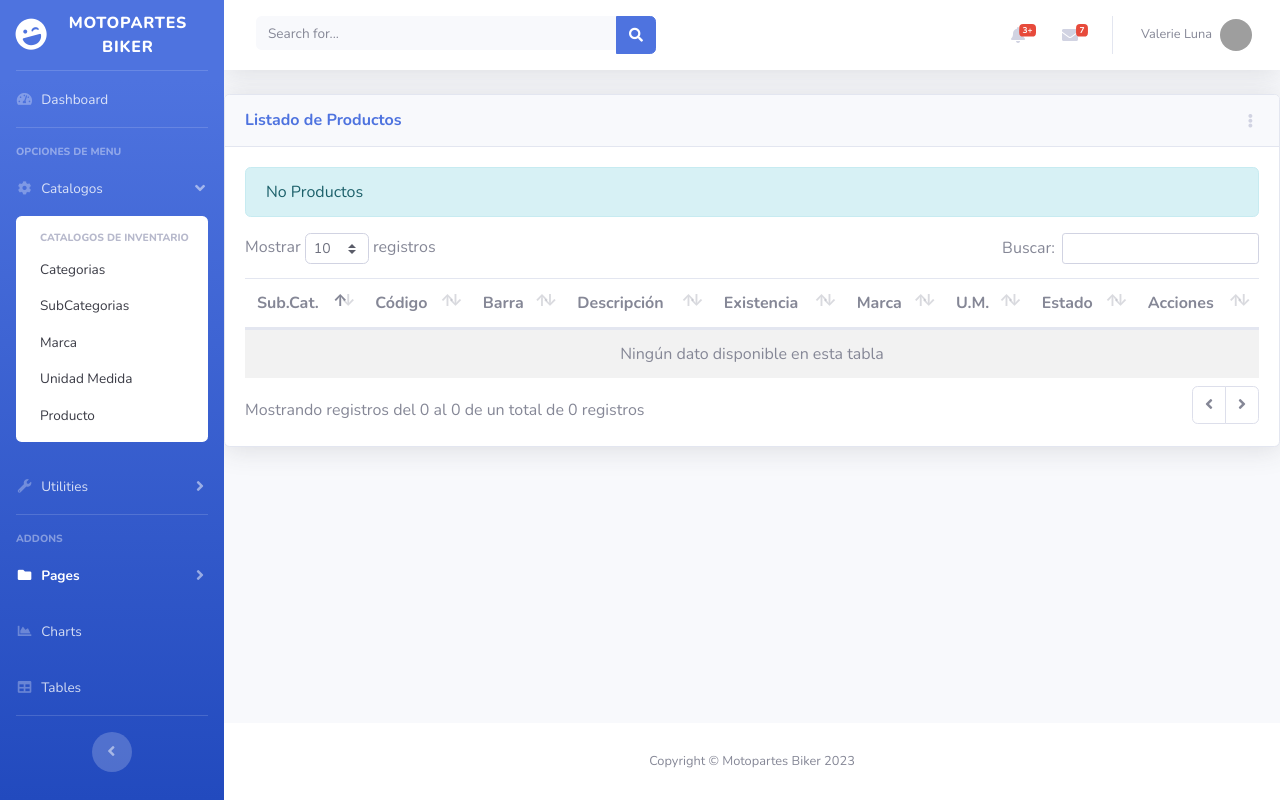
After one commit to JonatSrG/Django_System, a Django app: page /inv/productos/ in a window 1280 px wide, after a click on "Catalogos". The commit adds this page. Run offline with Django 3.2, Linux system fonts and the light colour scheme; the visitor is signed in with stand-in values (Sample User, id 1); data that the repository does not hold is empty; some libraries are stand-ins or nearby versions; grey boxes are pictures that could not be loaded.

Commit message:
creancion de model,view,form,urly and template pro_list ya funcionando

```diff
--- /dev/null
+++ b/inv/templates/inv/producto_list.html
@@ -0,0 +1,90 @@
+{% extends 'base/base.html' %}
+
+{% block page_content %}
+<div class="card shadow mb-4">
+  <!-- Card Header - Dropdown -->
+  <div class="card-header py-3 d-flex flex-row align-items-center justify-content-between">
+    <h6 class="m-0 font-weight-bold text-primary">Listado de Productos</h6>
+    <div class="dropdown no-arrow">
+      <a class="dropdown-toggle" href="#" role="button" id="dropdownMenuLink" data-toggle="dropdown" aria-haspopup="true" aria-expanded="false">
+        <i class="fas fa-ellipsis-v fa-sm fa-fw text-gray-400"></i>
+      </a>
+      <div class="dropdown-menu dropdown-menu-right shadow animated--fade-in" aria-labelledby="dropdownMenuLink">
+        <div class="dropdown-header">Acciones:</div>
+        <a class="dropdown-item" onclick="return abrir_modal" href="#"><i class="far fa-calendar-plus"></i> Nuevo</a>
+      </div>
+    </div>
+  </div>
+  <!-- Card Body -->
+  <div class="card-body">
+    {% if not obj %}
+    <div class="alert alert-info">No Productos</div>
+    {% endif %}
+    <table class="table table-striped table-hover dt-responsive nowrap" style="width:100%">
+      <thead>
+        <th>Sub.Cat.</th>
+        <th>Código</th>
+        <th>Barra</th>
+        <th>Descripción</th>
+        <th>Existencia</th>
+        <th>Marca</th>
+        <th>U.M.</th>
+        <th>Estado</th>
+        <th class="all">Acciones</th>
+      </thead>
+      <tbody>
+        {% for item in obj%}
+        <tr>
+          <td>{{ item.subcategoria }}</td>
+          <td>{{ item.codigo }}</td>
+          <td>{{item.codigo_barra}}</td>
+          <td>{{ item.descripcion }}</td>
+          <td>{{ item.existencia }}</td>
+          <td>{{ item.marca }}</td>
+          <td>{{ item.unidad_medida }}</td>
+          <td>{{item.estado|yesno:"Activo,Inactivo"}}</td>
+          <td>
+            <button class="btn btn-warning btn-circle" onclick="return abrir_modal">
+                <i class="far fa-edit"></i></button>
+                <a href="{% url 'inv:producto_inactivar' item.id %}" class="btn btn-danger btn-circle" role="button"><i class="far fa-thumbs-down"></i></a>
+          </td>
+        </tr>
+        {% endfor %}
+      </tbody>
+    </table>
+  </div>
+</div>
+{% endblock %}
+{% block js_page %}
+<script>
+  // Call the dataTables jQuery plugin
+  $(document).ready(function() {
+    $('.table').DataTable({
+      "language": {
+        "sProcessing": "Procesando...",
+        "sLengthMenu": "Mostrar _MENU_ registros",
+        "sZeroRecords": "No se encontraron resultados",
+        "sEmptyTable": "Ningún dato disponible en esta tabla",
+        "sInfo": "Mostrando registros del _START_ al _END_ de un total de _TOTAL_ registros",
+        "sInfoEmpty": "Mostrando registros del 0 al 0 de un total de 0 registros",
+        "sInfoFiltered": "(filtrado de un total de _MAX_ registros)",
+        "sInfoPostFix": "",
+        "sSearch": "Buscar:",
+        "sUrl": "",
+        "sInfoThousands": ",",
+        "sLoadingRecords": "Cargando...",
+        "oPaginate": {
+            "sFirst": "<span class='fa fa-angle-double-left'></span>",
+            "sLast": "<span class='fa fa-angle-double-right'></span>",
+            "sNext": "<span class='fa fa-angle-right'></span>",
+            "sPrevious": "<span class='fa fa-angle-left'></span>"
+        },
+        "oAria": {
+            "sSortAscending": ": Activar para ordenar la columna de manera ascendente",
+            "sSortDescending": ": Activar para ordenar la columna de manera descendente"
+        }
+      }
+    });
+  });
+  </script>
+{% endblock %}
--- a/inv/urls.py
+++ b/inv/urls.py
@@ -3,7 +3,8 @@ from django.urls import path
 from .views import CategoriaView, CategoriaNew, CategoriaEdit, CategoriaDel, \
     SubCategoriaView, SubCategoriaNew, SubCategoriaEdit, SubCategoriaDel, \
         MarcaView, MarcaNew, MarcaEdit, marca_inactivar, \
-            UMView, UMNew, UMEdit, um_inactivar
+            UMView, UMNew, UMEdit, um_inactivar, \
+                ProductoView, ProductoNew, ProductoEdit, producto_inactivar
 
 urlpatterns = [
     path('categorias/',CategoriaView.as_view(), name='categoria_list'),
@@ -25,4 +26,9 @@ urlpatterns = [
     path('um/new',UMNew.as_view(), name="um_new"),
     path('um/edit/<int:pk>',UMEdit.as_view(), name="um_edit"),
     path('um/inactivar/<int:id>',um_inactivar, name="um_inactivar"),
+
+    path('productos/',ProductoView.as_view(), name="producto_list"),
+    path('productos/new',ProductoNew.as_view(), name="producto_new"),
+    path('productos/edit/<int:pk>',ProductoEdit.as_view(), name="producto_edit"),
+    path('productos/inactivar/<int:id>',producto_inactivar, name="producto_inactivar"),
 ]
--- a/inv/views.py
+++ b/inv/views.py
@@ -4,8 +4,8 @@ from django.urls import reverse_lazy
 
 from django.contrib.auth.mixins import LoginRequiredMixin
 
-from .models import Categoria, SubCategoria, Marca, UnidadMedida
-from .forms import CategoriaForm, SubCategoriaForm, MarcaForm, UMForm
+from .models import Categoria, SubCategoria, Marca, UnidadMedida, Producto
+from .forms import CategoriaForm, SubCategoriaForm, MarcaForm, UMForm, ProductoForm
 
 
 class CategoriaView(LoginRequiredMixin, generic.ListView):
@@ -208,3 +208,76 @@ def um_inactivar(request, id):
         return redirect("inv:um_list")
 
     return render(request,template_name,contexto)
+
+
+class ProductoView(LoginRequiredMixin, generic.ListView):
+    model = Producto
+    template_name = "inv/prducto_list.html"
+    context_object_name = "obj"
+    permission_required="inv.view_producto"
+    login_url = 'bases:login'
+
+
+class ProductoNew(LoginRequiredMixin, generic.CreateView):
+    model=Producto
+    template_name="inv/producto_form.html"
+    context_object_name = 'obj'
+    form_class=ProductoForm
+    success_url= reverse_lazy("inv:producto_list")
+    """ success_message="Producto Creado"
+    permission_required="inv.add_producto" """
+    login_url = 'bases:login'
+
+    def form_valid(self, form):
+        form.instance.uc = self.request.user
+        return super().form_valid(form)
+
+    """ def get_context_data(self, **kwargs):
+        context = super(ProductoNew, self).get_context_data(**kwargs)
+        context["categorias"] = Categoria.objects.all()
+        context["subcategorias"] = SubCategoria.objects.all()
+        return context """
+
+
+class ProductoEdit(LoginRequiredMixin, generic.UpdateView):
+    model=Producto
+    template_name="inv/producto_form.html"
+    context_object_name = 'obj'
+    form_class=ProductoForm
+    success_url= reverse_lazy("inv:producto_list")
+    """ success_message="Producto Editado"
+    permission_required="inv.change_producto" """
+
+    """ def form_valid(self, form):
+        form.instance.um = self.request.user.id
+        return super().form_valid(form)
+
+    def get_context_data(self, **kwargs):
+        pk = self.kwargs.get('pk')
+
+        context = super(ProductoEdit, self).get_context_data(**kwargs)
+        context["categorias"] = Categoria.objects.all()
+        context["subcategorias"] = SubCategoria.objects.all()
+        context["obj"] = Producto.objects.filter(pk=pk).first()
+
+        return context """
+    login_url = 'bases:login'
+
+
+def producto_inactivar(request, id):
+    prod = Producto.objects.filter(pk=id).first()
+    contexto={}
+    template_name="inv/catalogos_del.html"
+
+    if not prod:
+        return redirect("inv:producto_list")
+
+    if request.method=='GET':
+        contexto={'obj':prod}
+
+    if request.method=='POST':
+        prod.estado=False
+        prod.save()
+        return redirect("inv:producto_list")
+
+    return render(request,template_name,contexto)
--- a/templates/base/base.html
+++ b/templates/base/base.html
@@ -74,6 +74,7 @@
                         <a class="collapse-item" href="{% url 'inv:subcategoria_list' %}">SubCategorias</a>
                         <a class="collapse-item" href="{% url 'inv:marca_list' %}">Marca</a>
                         <a class="collapse-item" href="{% url 'inv:um_list' %}">Unidad Medida </a>
+                        <a class="collapse-item" href="{% url 'inv:producto_list' %}">Producto </a>
                     </div>
                 </div>
             </li>
```
Also changed, not shown: inv/forms.py (+20 -1 lines), inv/models.py (+27 -0 lines), inv/migrations/0005_producto.py (added).
